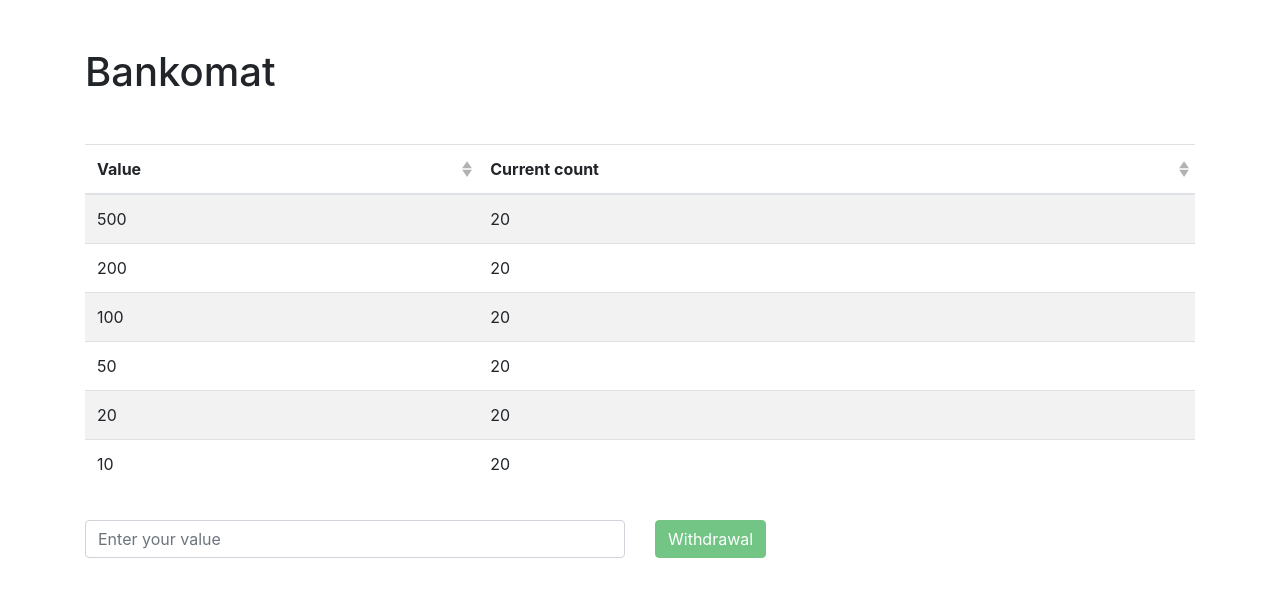
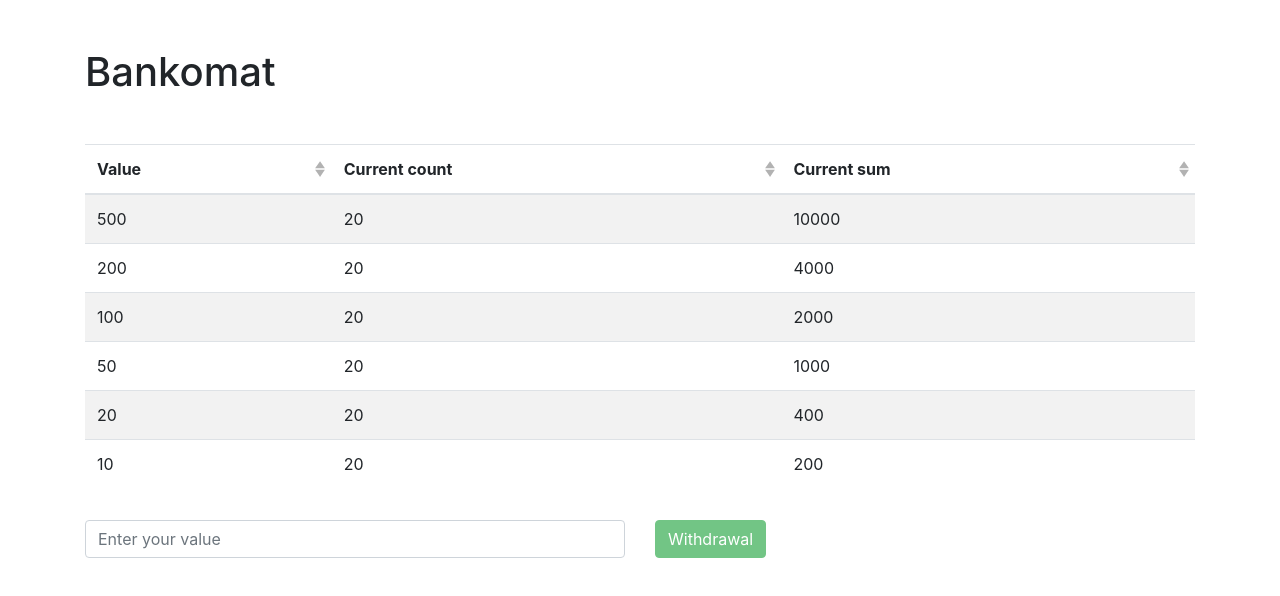
Before and after one commit to Oshchenkov/bankomat, a Vue app: page / in a window 1280 px wide. Shown: the top 596 px of the page. Built offline with nearby package versions, Linux system fonts and the light colour scheme.

Commit message:
chanched readme

```diff
--- a/src/App.vue
+++ b/src/App.vue
@@ -31,7 +31,6 @@ export default {
     data() {
         return {
             inputCurrencyValue: null,
-            // Note 'isActive' is left out and will not appear in the rendered table
             fields: [
                 {
                     key: 'value',
@@ -41,7 +40,6 @@ export default {
                     key: 'count',
                     label: 'Current count',
                     sortable: true,
-                    // variant: 'success',
                 },
             ],
 
--- a/src/components/CurrencyTable.vue
+++ b/src/components/CurrencyTable.vue
@@ -5,8 +5,8 @@
                 ><b-table
                     striped
                     hover
-                    :items="items"
-                    :fields="fields"
+                    :items="getItemsSum"
+                    :fields="getFieldsSum"
                 ></b-table
             ></b-col>
         </b-row>
@@ -33,6 +33,29 @@ export default {
             },
         },
     },
+
+    computed: {
+        getItemsSum() {
+            return this.items.map((item) => {
+                return {
+                    id: item.id,
+                    value: item.value,
+                    count: item.count,
+                    sum: +item.value * +item.count,
+                };
+            });
+        },
+
+        getFieldsSum() {
+            const compFields = this.fields;
+            compFields.push({
+                key: 'sum',
+                label: 'Current sum',
+                sortable: true,
+            });
+            return compFields;
+        },
+    },
 };
 </script>
 
```
Also changed, not shown: 1 other file (tests, documents, lock files or other folders).
